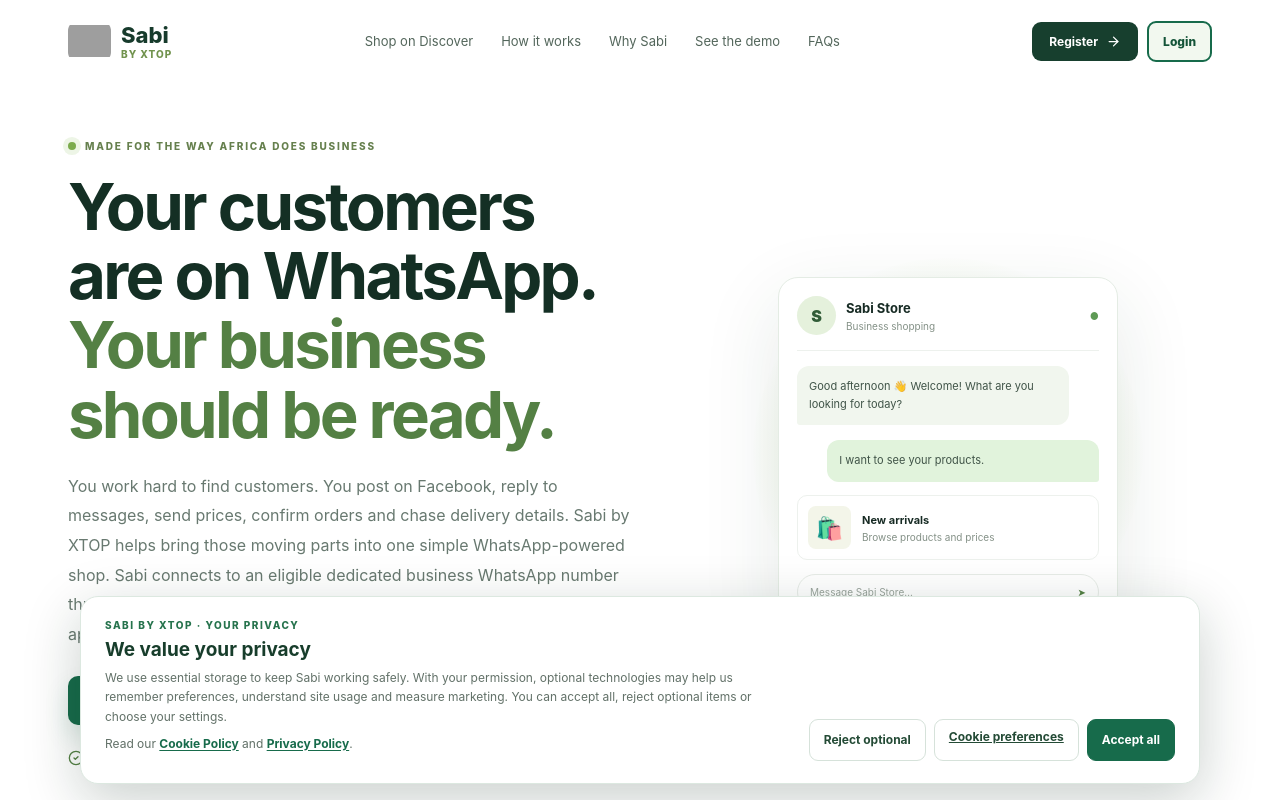
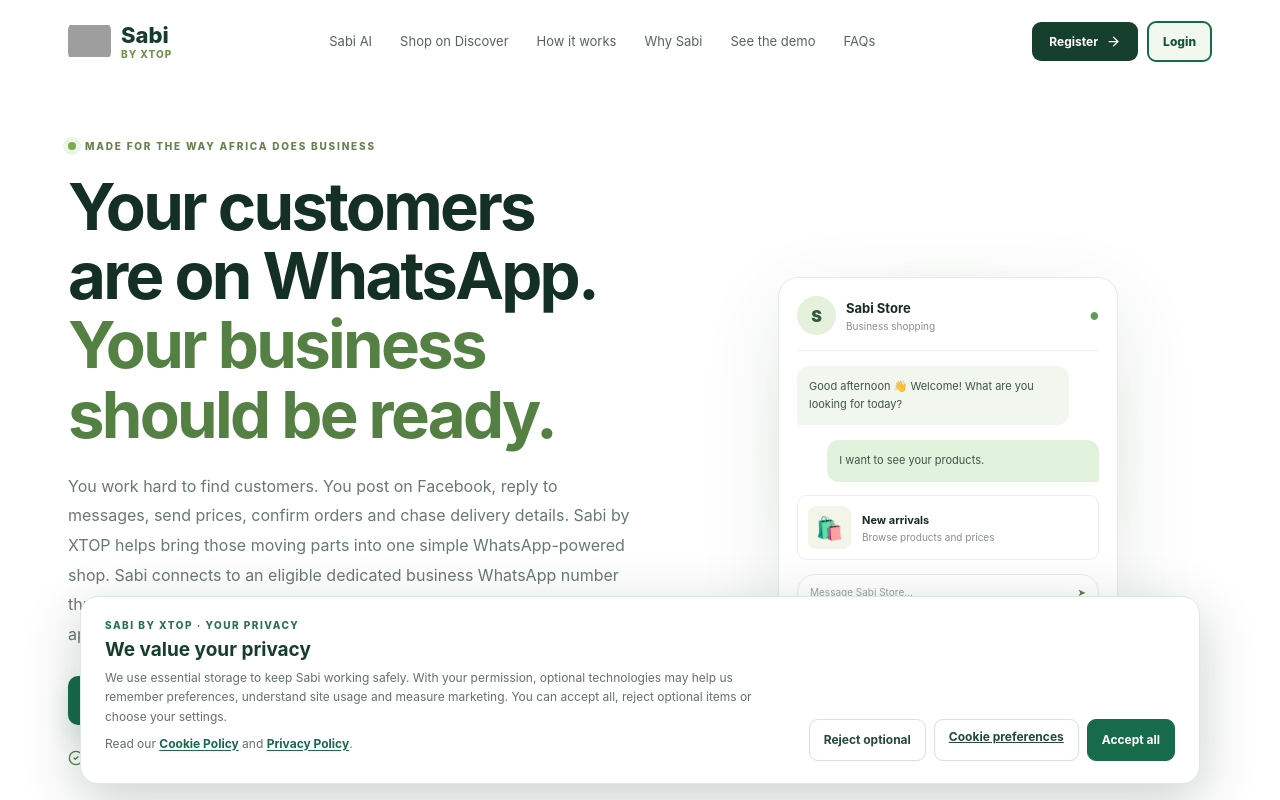
Before and after one commit to erodion4776/Xtop-bot-, a React (Vite) app: page / in a window 1280 px wide. Shown: the top 800 px of the page. Built offline with nearby package versions, Linux system fonts and the light colour scheme; grey boxes are pictures that could not be loaded.

Commit message:
Add Sabi AI portal link to public homepage

```diff
--- a/src/Landing.tsx
+++ b/src/Landing.tsx
@@ -83,6 +83,7 @@ export default function Landing() {
           <span>Sabi <small>by XTOP</small></span>
         </a>
         <nav className={mobileMenuOpen ? "lp-nav-menu lp-nav-menu-open" : "lp-nav-menu"} aria-label="Main navigation">
+          <a href="/?ai=1" onClick={() => setMobileMenuOpen(false)}>Sabi AI</a>
           <a href="https://discover.sabibyxtop.com.ng" onClick={() => setMobileMenuOpen(false)}>Shop on Discover</a>
           <a href="#how-it-works" onClick={() => setMobileMenuOpen(false)}>How it works</a>
           <a href="#features" onClick={() => setMobileMenuOpen(false)}>Why Sabi</a>
```
